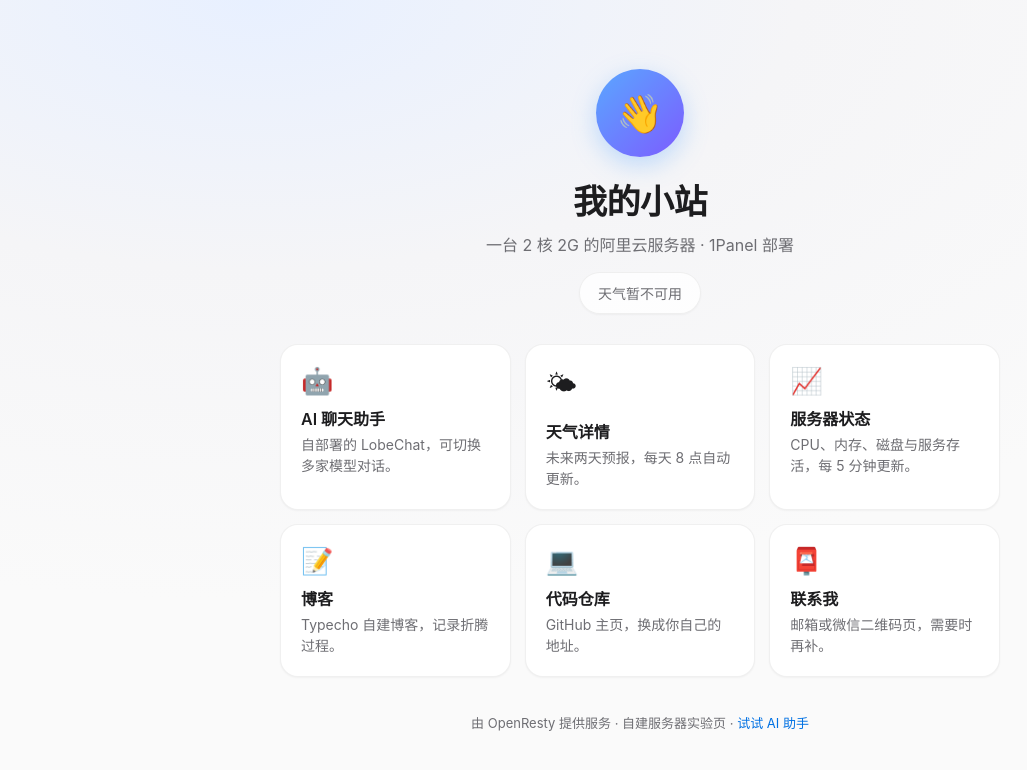
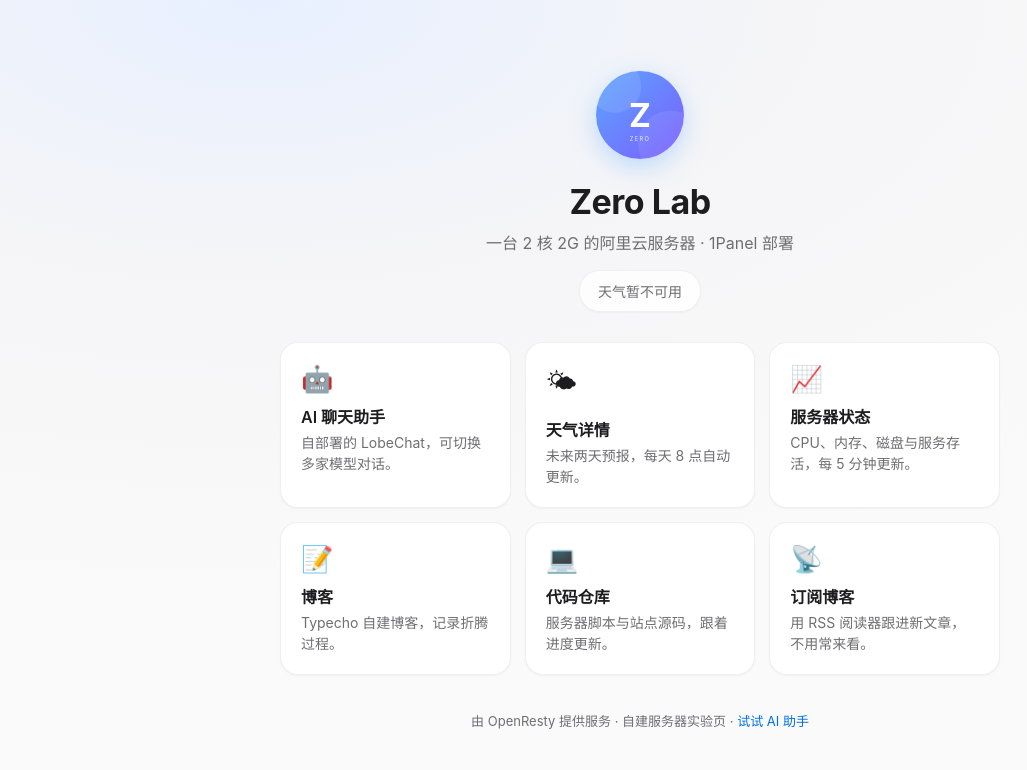
Before and after one commit to jack358069-sketch/my-server-lab, a plain HTML site: page index.html in a window 1280 px wide. Shown: the whole page, without its empty margins (0-1027 px from the left). Drawn offline with Linux system fonts and the light colour scheme; no server answers.

Commit message:
首页改版：Zero Lab 品牌统一，仓库/RSS 卡片替换占位
- index.html：标题与头像统一为 Zero Lab，favicon 用 avatar.svg
- 代码仓库卡片指向 my-server-lab，联系我占位改为 RSS 订阅
- 进度存档记录本次改动

```diff
--- a/index.html
+++ b/index.html
@@ -3,7 +3,8 @@
 <head>
 <meta charset="UTF-8">
 <meta name="viewport" content="width=device-width, initial-scale=1">
-<title>我的小站</title>
+<title>Zero Lab</title>
+<link rel="icon" href="/avatar.svg" type="image/svg+xml">
 <style>
   :root { --fg:#1d1d1f; --muted:#6e6e73; --bg:#f5f5f7; --card:#fff; --accent:#0071e3; }
   * { box-sizing: border-box; }
@@ -14,8 +15,7 @@
   .wrap { width:100%; max-width:720px; }
   .hero { text-align:center; margin-bottom:24px; }
   .avatar { width:88px; height:88px; border-radius:50%; margin:0 auto 18px;
-            background:linear-gradient(135deg,#5aa7ff,#7c5cff); display:flex;
-            align-items:center; justify-content:center; font-size:38px; color:#fff;
+            object-fit:cover; background:#fff;
             box-shadow:0 8px 24px rgba(90,167,255,.35); }
   h1 { font-size:34px; margin:0 0 8px; letter-spacing:-.5px; }
   .sub { color:var(--muted); font-size:16px; margin:0; }
@@ -39,8 +39,8 @@
 <body>
   <div class="wrap">
     <div class="hero">
-      <div class="avatar">👋</div>
-      <h1>我的小站</h1>
+      <img class="avatar" src="/avatar.svg" alt="Zero Lab">
+      <h1>Zero Lab</h1>
       <p class="sub">一台 2 核 2G 的阿里云服务器 · 1Panel 部署</p>
       <div class="wx" id="wx"><span class="wx-dim">天气加载中…</span></div>
     </div>
@@ -66,15 +66,15 @@
         <p class="title">博客</p>
         <p class="desc">Typecho 自建博客，记录折腾过程。</p>
       </a>
-      <a class="card" href="https://github.com" target="_blank" rel="noopener">
+      <a class="card" href="https://github.com/jack358069-sketch/my-server-lab" target="_blank" rel="noopener">
         <div class="icon">💻</div>
         <p class="title">代码仓库</p>
-        <p class="desc">GitHub 主页，换成你自己的地址。</p>
+        <p class="desc">服务器脚本与站点源码，跟着进度更新。</p>
       </a>
-      <a class="card" href="#">
-        <div class="icon">📮</div>
-        <p class="title">联系我</p>
-        <p class="desc">邮箱或微信二维码页，需要时再补。</p>
+      <a class="card" href="http://47.115.150.227:40300/index.php/feed/" target="_blank" rel="noopener">
+        <div class="icon">📡</div>
+        <p class="title">订阅博客</p>
+        <p class="desc">用 RSS 阅读器跟进新文章，不用常来看。</p>
       </a>
     </div>
 
```
Also changed, not shown: 1 other file.
